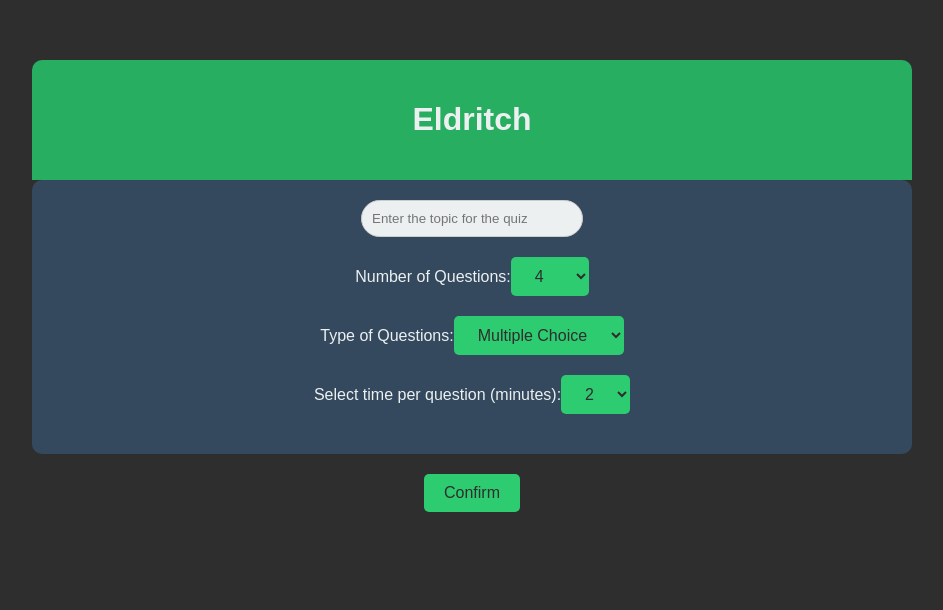
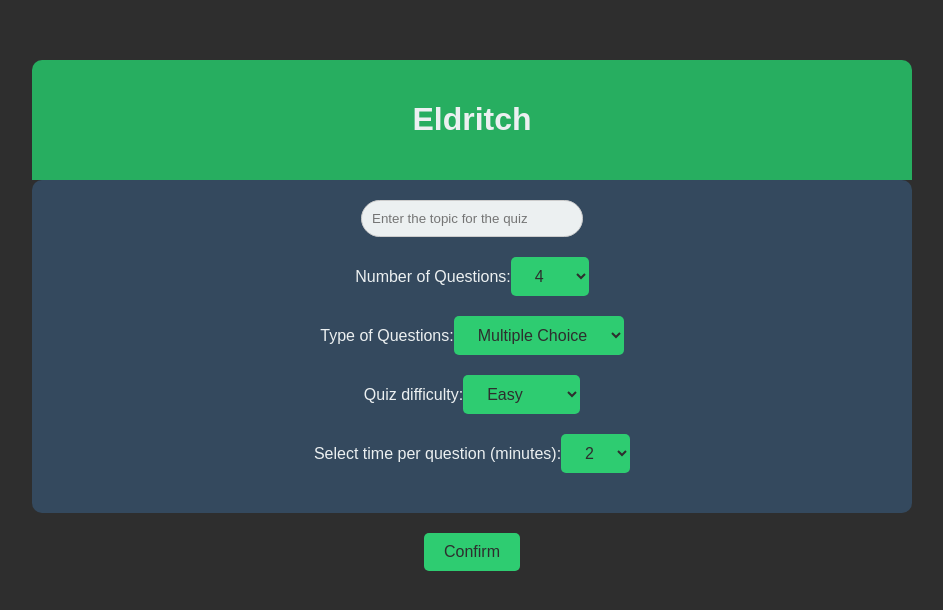
Before and after one commit to redhatgamer/eldritch-AI, a React (Create React App) app in the folder eldritch/: page / in a window 1280 px wide. Shown: the part 140-750 px from the top of the page, without its empty margins (168-1111 px from the left). Built offline with nearby package versions, Linux system fonts and the light colour scheme.

Commit message:
implemented difficulty
created difficulty drop down and added it to ai prompt

```diff
--- a/eldritch/src/App.js
+++ b/eldritch/src/App.js
@@ -5,6 +5,7 @@ import Quiz from './Quiz';
 function App() {
     const [numQuestions, setNumQuestions] = useState(4);
     const [questionType, setQuestionType] = useState('multiple choice');
+    const [quizDifficulty, setDifficulty] = useState('');
     const [topic, setTopic] = useState('');
     const [quizStarted, setQuizStarted] = useState(false);
     const [errorMessage, setErrorMessage] = useState('');
@@ -18,6 +19,10 @@ function App() {
     const handleQuestionTypeChange = (event) => {
         setQuestionType(event.target.value);
     };
+
+    const handleDifficultyChange = (event) =>{
+        setDifficulty(event.target.value);
+    }
 
     const handleTopicChange = (event) => {
         const value = event.target.value;
@@ -90,6 +95,16 @@ function App() {
                             </div>
                             <div>
                                 <label>
+                                    Quiz difficulty:
+                                    <select value={quizDifficulty} onChange={handleDifficultyChange}>
+                                        <option value="easy">Easy</option>
+                                        <option value="medium">Medium</option>
+                                        <option value="hard">Hard</option>
+                                    </select>
+                                </label>
+                            </div>
+                            <div>
+                                <label>
                                     Select time per question (minutes):
                                     <select value={timePerQuestion / 60} onChange={handleTimerChange}>
                                         <option value="2">2</option>
--- a/eldritch/src/fetchQuizData.js
+++ b/eldritch/src/fetchQuizData.js
@@ -4,11 +4,25 @@ const apiKey = "AIzaSyCsywwrhOmbSs5z4fqUVSmT65fhHG1TEgg"; // Replace with your a
 
 const genAI = new GoogleGenerativeAI(apiKey);
 
-export async function fetchQuizData(questionType, numberOfQuestions, topic) {
+export async function fetchQuizData(questionType, numberOfQuestions, topic, difficulty) {
     let model = genAI.getGenerativeModel({
         model: "gemini-1.5-flash",
         generationConfig: { responseMimeType: "application/json" }
     });
+
+    switch (difficulty) {
+        case 'easy':
+            difficulty="middle school level"
+            break;
+        case 'medium':
+            difficulty = "high school level"
+            break;
+        case 'hard':
+            difficulty = "college level"
+            break;
+        default:
+            break;
+    }
 
     let prompt;
     if (questionType === 'both') {
@@ -16,7 +30,7 @@ export async function fetchQuizData(questionType, numberOfQuestions, topic) {
         let trueFalseQuestions = numberOfQuestions - multipleChoiceQuestions;
 
         let multipleChoicePrompt = `
-            Please generate ${multipleChoiceQuestions} multiple choice questions about ${topic} in the following JSON format:
+            Please generate ${multipleChoiceQuestions} ${difficulty} multiple choice questions about ${topic},emphasizing the level selected, in the following JSON format:
             [
                 {
                     "question": "Sample question?",
@@ -27,7 +41,7 @@ export async function fetchQuizData(questionType, numberOfQuestions, topic) {
         `;
 
         let trueFalsePrompt = `
-            Please generate ${trueFalseQuestions} true/false questions about ${topic} in the following JSON format:
+            Please generate ${trueFalseQuestions} ${difficulty} true/false questions about ${topic},emphasizing the level selected, in the following JSON format:
             [
                 {
                     "question": "Sample true/false question?",
@@ -50,7 +64,7 @@ export async function fetchQuizData(questionType, numberOfQuestions, topic) {
         }
     } else {
         prompt = `
-            Please generate ${numberOfQuestions} ${questionType} questions about ${topic} in the following JSON format:
+            Please generate ${numberOfQuestions} ${difficulty}, ${questionType} questions about ${topic}, emphasizing the level selected, in the following JSON format:
             [
                 {
                     "question": "Sample question?",
```
